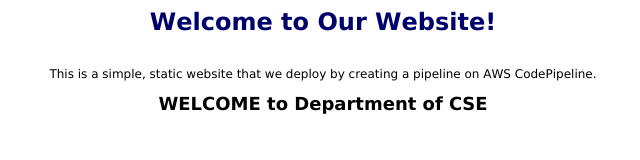
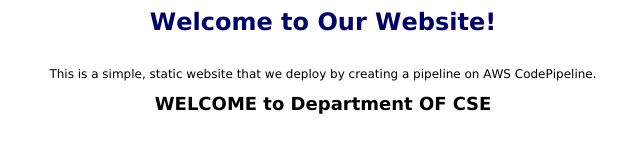
Before and after one commit to harikarthik-agbs/fdpsece, a plain HTML site: page index.html in a window 1280 px wide. Shown: the full height of the page, 317-957 px from the left. Drawn offline with Linux system fonts and the light colour scheme.

Commit message:
Update index.html

```diff
--- a/index.html
+++ b/index.html
@@ -16,6 +16,6 @@
 <h1 style="margin: 0.0px 0.0px 16.1px 0.0px; text-align: center; font: 24.0px Verdana; color: #00006d; -webkit-text-stroke: #00006d"><span class="s1"><b>Welcome to Our Website!</b></span></h1>
 <p class="p2"><span class="s1"></span><br></p>
 <p class="p3"><span class="s1">This is a simple, static website that we deploy by creating a pipeline on AWS CodePipeline.</span></p>
-<h2 style="margin: 0.0px 0.0px 14.9px 0.0px; text-align: center; font: 18.0px Verdana; -webkit-text-stroke: #000000"><span class="s1"><b>WELCOME to Department of CSE</b></span></h2>
+<h2 style="margin: 0.0px 0.0px 14.9px 0.0px; text-align: center; font: 18.0px Verdana; -webkit-text-stroke: #000000"><span class="s1"><b>WELCOME to Department OF CSE</b></span></h2>
 </body>
 </html>
```
